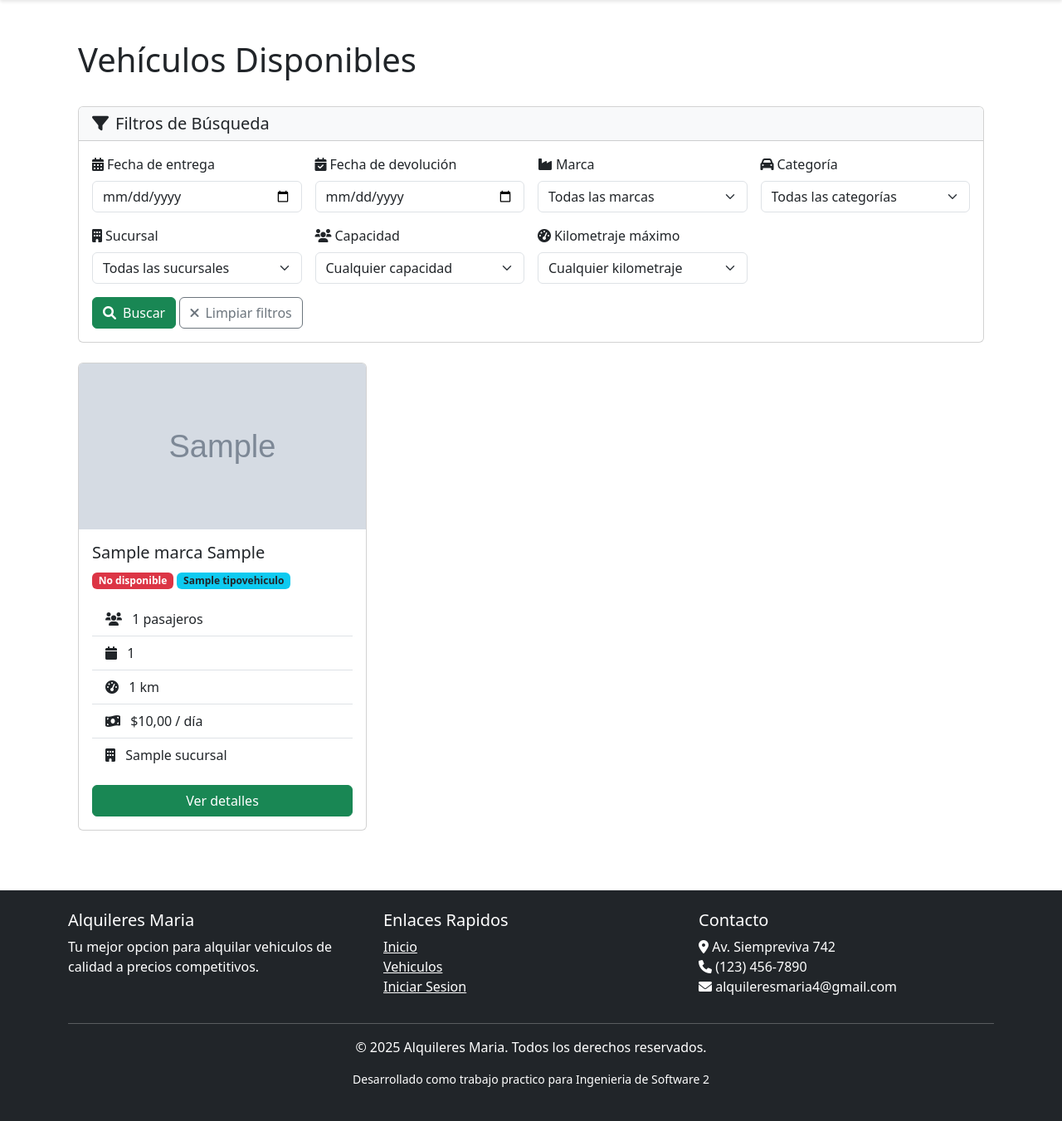
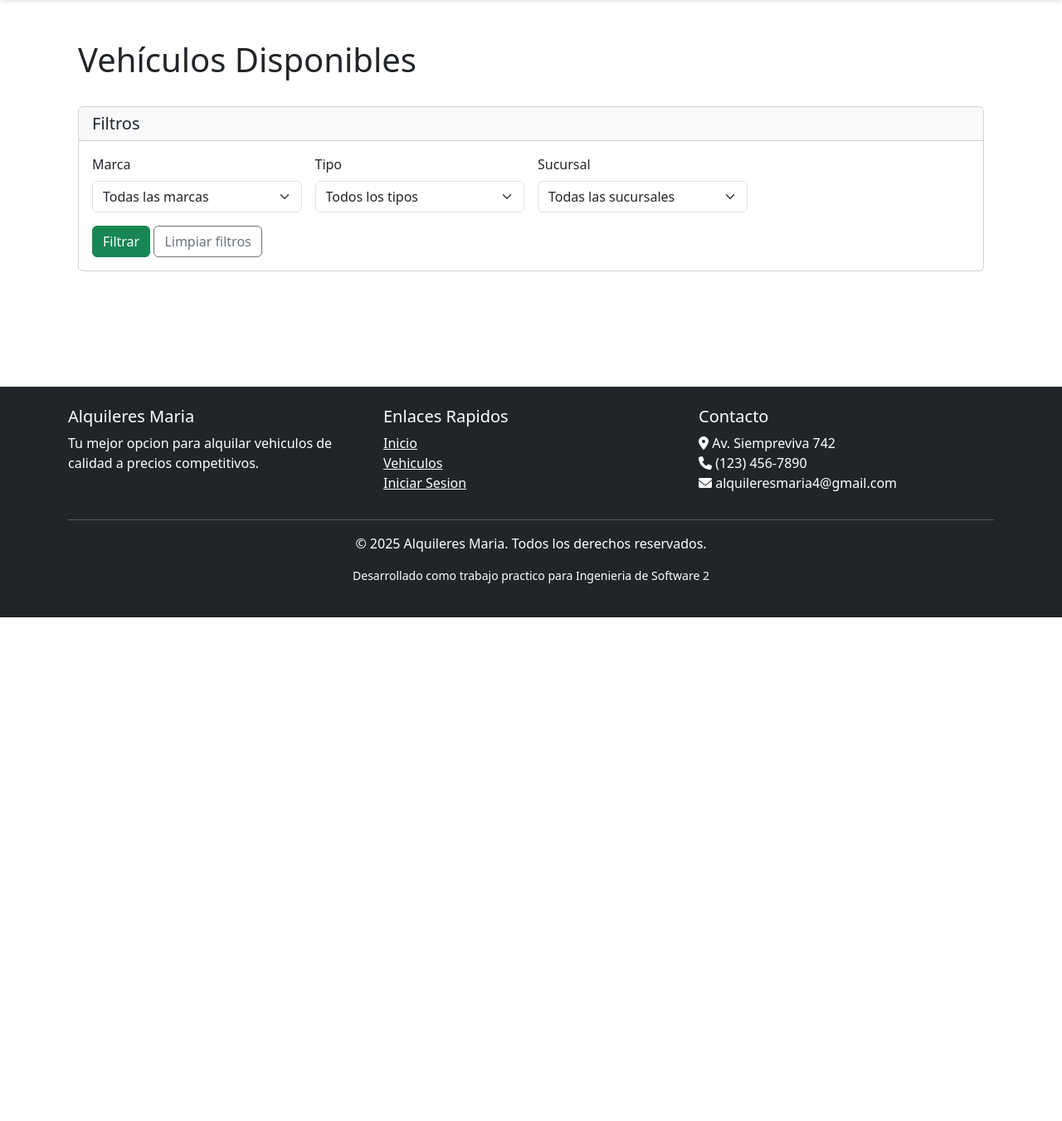
Before and after one commit to agustindinardi/alquileresmaria, a Django app: page /vehiculos/ in a window 1280 px wide. Shown: the part 56-1407 px from the top of the page at 83% size. After the commit the page ends 800 px from the top, so only its background shows below. Run offline with Django 5.2, Linux system fonts and the light colour scheme; tables that the repository leaves empty hold one stand-in row (values such as "Sample post"); grey boxes marked "Sample" are stand-in pictures; some libraries are stand-ins or nearby versions.

Commit message:
Se arreglaron los html

```diff
--- a/templates/reservas/reserva_list.html
+++ b/templates/reservas/reserva_list.html
@@ -31,8 +31,6 @@
                                     <li class="list-group-item"><i class="fas fa-users me-2"></i> {{ reserva.estado }}</li>
                                     <li class="list-group-item"><i class="fas fa-calendar me-2"></i> {{ reserva.fecha_inicio }}</li>
                                     <li class="list-group-item"><i class="fas fa-calendar me-2"></i> {{ reserva.fecha_fin }}</li>
-                                    <li class="list-group-item"><i class="fas fa-calendar me-2"></i> {{ reserva.fecha_creacion }}</li>
-                                    <li class="list-group-item"><i class="fas fa-calendar me-2"></i> {{ reserva.fecha_actualizacion }}</li>
                                     {% if reserva.vehiculo.sucursal %}
                                     <li class="list-group-item"><i class="fas fa-building me-2"></i> {{ reserva.vehiculo.sucursal }}</li>
                                     {% endif %}
--- a/templates/vehiculos/vehiculo_list.html
+++ b/templates/vehiculos/vehiculo_list.html
@@ -5,13 +5,7 @@
 {% block content %}
 <div class="container py-4">
     <div class="d-flex justify-content-between align-items-center mb-4">
-        <h1>
-            {% if busqueda_activa %}
-                Resultados de Búsqueda
-            {% else %}
-                Vehículos Disponibles
-            {% endif %}
-        </h1>
+        <h1>Vehículos Disponibles</h1>
         {% if user.is_staff %}
         <a href="{% url 'vehiculos:vehiculo-create' %}" class="btn btn-success">
             <i class="fas fa-plus"></i> Nuevo Vehículo
@@ -19,37 +13,14 @@
         {% endif %}
     </div>
 
-    <!-- Formulario de búsqueda mejorado -->
     <div class="card mb-4">
         <div class="card-header bg-light">
-            <h5 class="mb-0">
-                <i class="fas fa-filter me-2"></i>Filtros de Búsqueda
-                {% if busqueda_activa %}
-                    <span class="badge bg-success ms-2">Búsqueda activa</span>
-                {% endif %}
-            </h5>
+            <h5 class="mb-0">Filtros</h5>
         </div>
         <div class="card-body">
             <form method="get" class="row g-3">
-                <!-- Fechas -->
                 <div class="col-md-3">
-                    <label for="{{ busqueda_form.fecha_entrega.id_for_label }}" class="form-label">
-                        <i class="fas fa-calendar-alt me-1"></i>{{ busqueda_form.fecha_entrega.label }}
-                    </label>
-                    {{ busqueda_form.fecha_entrega }}
-                </div>
-                <div class="col-md-3">
-                    <label for="{{ busqueda_form.fecha_devolucion.id_for_label }}" class="form-label">
-                        <i class="fas fa-calendar-check me-1"></i>{{ busqueda_form.fecha_devolucion.label }}
-                    </label>
-                    {{ busqueda_form.fecha_devolucion }}
-                </div>
-
-                <!-- Filtros básicos -->
-                <div class="col-md-3">
-                    <label for="marca" class="form-label">
-                        <i class="fas fa-industry me-1"></i>Marca
-                    </label>
+                    <label for="marca" class="form-label">Marca</label>
                     <select name="marca" id="marca" class="form-select">
                         <option value="">Todas las marcas</option>
                         {% for marca in marcas %}
@@ -58,36 +29,27 @@
                     </select>
                 </div>
                 <div class="col-md-3">
-                    <label for="{{ busqueda_form.categoria.id_for_label }}" class="form-label">
-                        <i class="fas fa-car me-1"></i>{{ busqueda_form.categoria.label }}
-                    </label>
-                    {{ busqueda_form.categoria }}
-                </div>
-
-                <!-- Filtros adicionales -->
-                <div class="col-md-3">
-                    <label for="{{ busqueda_form.sucursal.id_for_label }}" class="form-label">
-                        <i class="fas fa-building me-1"></i>{{ busqueda_form.sucursal.label }}
-                    </label>
-                    {{ busqueda_form.sucursal }}
+                    <label for="tipo" class="form-label">Tipo</label>
+                    <select name="tipo" id="tipo" class="form-select">
+                        <option value="">Todos los tipos</option>
+                        {% for tipo in tipos %}
+                        <option value="{{ tipo.id }}" {% if request.GET.tipo|add:"0" == tipo.id %}selected{% endif %}>{{ tipo.nombre }}</option>
+                        {% endfor %}
+                    </select>
                 </div>
                 <div class="col-md-3">
-                    <label for="{{ busqueda_form.capacidad.id_for_label }}" class="form-label">
-                        <i class="fas fa-users me-1"></i>{{ busqueda_form.capacidad.label }}
-                    </label>
-                    {{ busqueda_form.capacidad }}
+                    <label for="sucursal" class="form-label">Sucursal</label>
+                    <select name="sucursal" id="sucursal" class="form-select">
+                        <option value="">Todas las sucursales</option>
+                        {% for sucursal in sucursales %}
+                        <option value="{{ sucursal.id }}" {% if request.GET.sucursal|add:"0" == sucursal.id %}selected{% endif %}>{{ sucursal.nombre }}</option>
+                        {% endfor %}
+                    </select>
                 </div>
-                <div class="col-md-3">
-                    <label for="{{ busqueda_form.kilometraje.id_for_label }}" class="form-label">
-                        <i class="fas fa-tachometer-alt me-1"></i>{{ busqueda_form.kilometraje.label }}
-                    </label>
-                    {{ busqueda_form.kilometraje }}
-                </div>
+                <!-- Solo mostrar filtro de disponibilidad a administradores -->
                 {% if user.is_staff %}
                 <div class="col-md-3">
-                    <label for="disponible" class="form-label">
-                        <i class="fas fa-check-circle me-1"></i>Disponibilidad
-                    </label>
+                    <label for="disponible" class="form-label">Disponibilidad</label>
                     <select name="disponible" id="disponible" class="form-select">
                         <option value="">Todos</option>
                         <option value="true" {% if request.GET.disponible == 'true' %}selected{% endif %}>Disponibles</option>
@@ -95,20 +57,9 @@
                     </select>
                 </div>
                 {% endif %}
-
                 <div class="col-12">
-                    <button type="submit" class="btn btn-primary">
-                        <i class="fas fa-search me-2"></i>Buscar
-                    </button>
-                    <a href="{% url 'vehiculos:lista' %}" class="btn btn-outline-secondary">
-                        <i class="fas fa-times me-2"></i>Limpiar filtros
-                    </a>
-                    {% if busqueda_activa %}
-                        <span class="text-muted ms-3">
-                            <i class="fas fa-info-circle me-1"></i>
-                            Mostrando {{ vehiculos|length }} resultado{{ vehiculos|length|pluralize }}
-                        </span>
-                    {% endif %}
+                    <button type="submit" class="btn btn-primary">Filtrar</button>
+                    <a href="{% url 'vehiculos:lista' %}" class="btn btn-outline-secondary">Limpiar filtros</a>
                 </div>
             </form>
         </div>
@@ -117,6 +68,8 @@
     {% if vehiculos %}
     <div class="row row-cols-1 row-cols-md-2 row-cols-lg-3 g-4">
         {% for vehiculo in vehiculos %}
+        <!-- Solo mostrar vehículos disponibles a usuarios normales, todos a administradores -->
+        {% if user.is_staff or vehiculo.disponible %}
         <div class="col">
             <div class="card h-100">
                 {% if vehiculo.imagen %}
@@ -135,22 +88,11 @@
                         <span class="badge bg-info text-dark">{{ vehiculo.tipo }}</span>
                     </p>
                     <ul class="list-group list-group-flush mb-3">
-                        <li class="list-group-item">
-                            <i class="fas fa-users me-2"></i> {{ vehiculo.capacidad }} pasajeros
-                        </li>
-                        <li class="list-group-item">
-                            <i class="fas fa-calendar me-2"></i> {{ vehiculo.ano }}
-                        </li>
-                        <li class="list-group-item">
-                            <i class="fas fa-tachometer-alt me-2"></i> {{ vehiculo.kilometraje|floatformat:0 }} km
-                        </li>
-                        <li class="list-group-item">
-                            <i class="fas fa-money-bill-wave me-2"></i> ${{ vehiculo.precio_por_dia }} / día
-                        </li>
+                        <li class="list-group-item"><i class="fas fa-users me-2"></i> {{ vehiculo.capacidad }} pasajeros</li>
+                        <li class="list-group-item"><i class="fas fa-calendar me-2"></i> {{ vehiculo.ano }}</li>
+                        <li class="list-group-item"><i class="fas fa-money-bill-wave me-2"></i> ${{ vehiculo.precio_por_dia }} / día</li>
                         {% if vehiculo.sucursal %}
-                        <li class="list-group-item">
-                            <i class="fas fa-building me-2"></i> {{ vehiculo.sucursal }}
-                        </li>
+                        <li class="list-group-item"><i class="fas fa-building me-2"></i> {{ vehiculo.sucursal }}</li>
                         {% endif %}
                     </ul>
                     <div class="d-grid gap-2">
@@ -167,6 +109,7 @@
         </div>
 
         <!-- Modal de confirmación para eliminar vehículo -->
+        {% if user.is_staff %}
         <div class="modal fade" id="eliminarModal-{{ vehiculo.pk }}" tabindex="-1" aria-labelledby="eliminarModalLabel-{{ vehiculo.pk }}" aria-hidden="true">
             <div class="modal-dialog modal-dialog-centered">
                 <div class="modal-content">
@@ -189,6 +132,9 @@
                 </div>
             </div>
         </div>
+        {% endif %}
+        {% endif %}
+
         {% endfor %}
     </div>
 
@@ -258,48 +204,8 @@
     {% endif %}
     {% else %}
     <div class="alert alert-info">
-        <h4 class="alert-heading">
-            <i class="fas fa-info-circle me-2"></i>
-            {% if busqueda_activa %}
-                No se encontraron vehículos
-            {% else %}
-                No hay vehículos disponibles
-            {% endif %}
-        </h4>
-        <p class="mb-0">
-            {% if busqueda_activa %}
-                No hay vehículos disponibles con los criterios de búsqueda seleccionados.
-                <a href="{% url 'vehiculos:lista' %}" class="alert-link">Ver todos los vehículos</a> o
-                <a href="#" onclick="history.back()" class="alert-link">modificar la búsqueda</a>.
-            {% else %}
-                No se encontraron vehículos en el sistema.
-            {% endif %}
-        </p>
+        <p>No se encontraron vehículos con los criterios de búsqueda seleccionados.</p>
     </div>
     {% endif %}
 </div>
-
-<script>
-// Actualizar fecha mínima de devolución cuando cambia fecha de entrega
-document.addEventListener('DOMContentLoaded', function() {
-    const fechaEntrega = document.querySelector('input[name="fecha_entrega"]');
-    const fechaDevolucion = document.querySelector('input[name="fecha_devolucion"]');
-
-    if (fechaEntrega && fechaDevolucion) {
-        fechaEntrega.addEventListener('change', function() {
-            if (this.value) {
-                // Establecer fecha mínima de devolución como el día siguiente a la entrega
-                const entrega = new Date(this.value);
-                entrega.setDate(entrega.getDate() + 1);
-                fechaDevolucion.min = entrega.toISOString().split('T')[0];
-
-                // Si la fecha de devolución actual es anterior, limpiarla
-                if (fechaDevolucion.value && fechaDevolucion.value <= this.value) {
-                    fechaDevolucion.value = '';
-                }
-            }
-        });
-    }
-});
-</script>
 {% endblock %}
```
